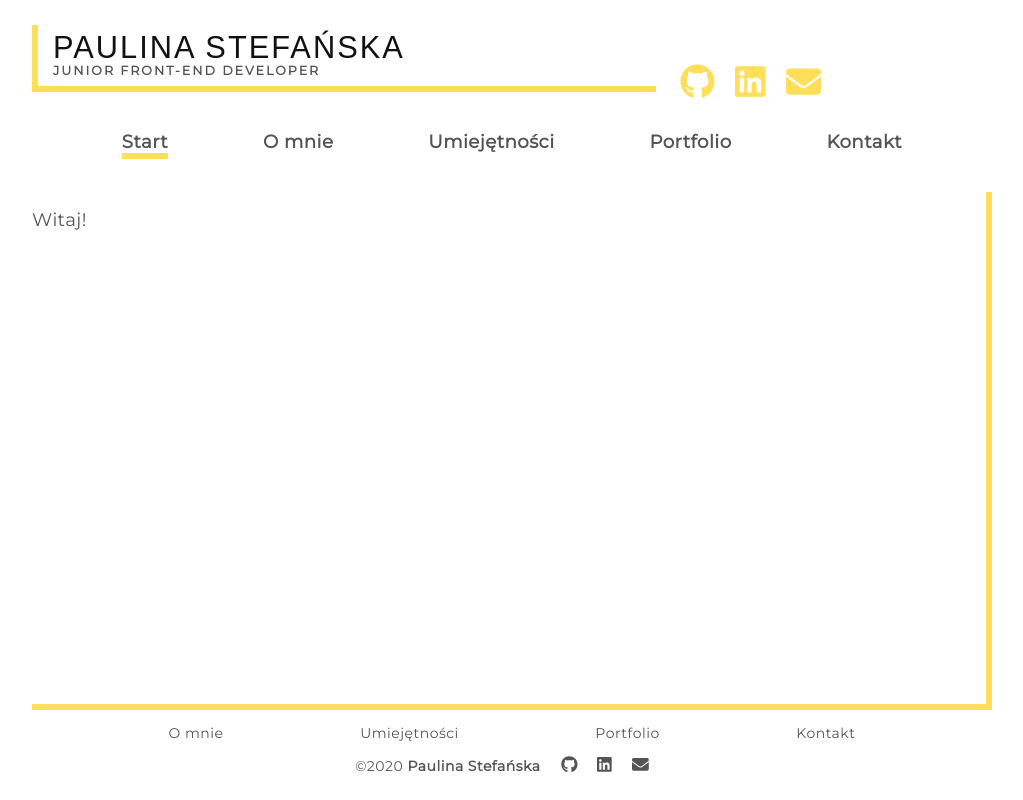
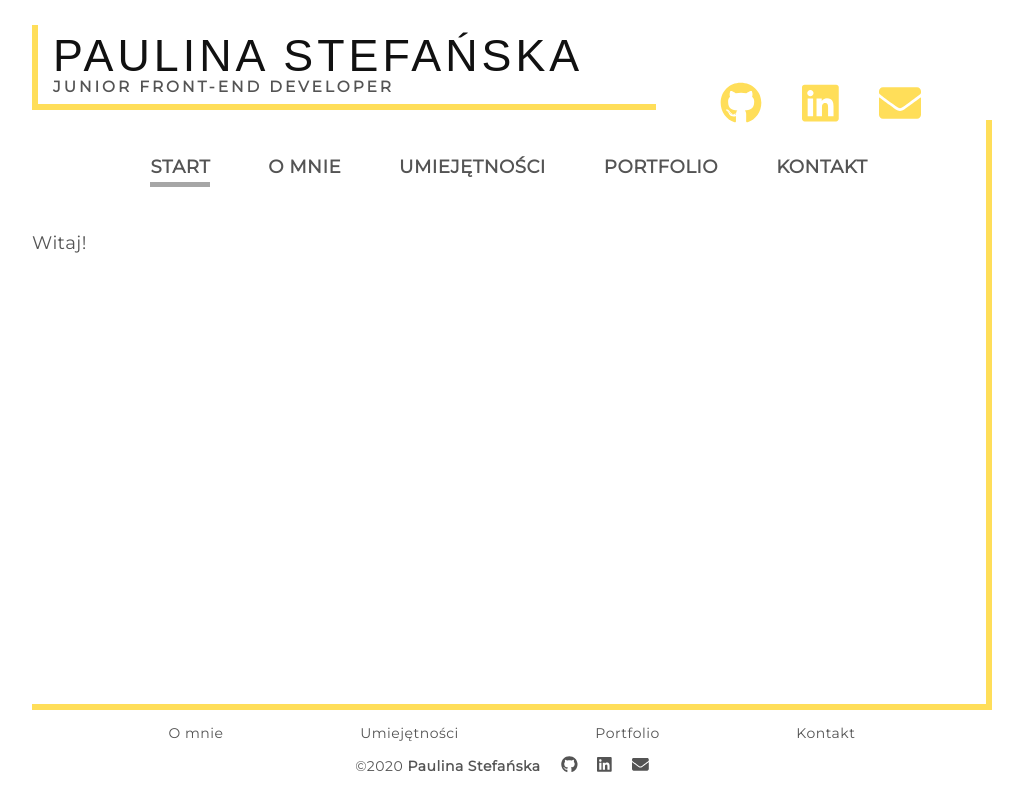
Before and after one commit to paulinastefanska/portfolio, a React (Create React App) app: page / in a window 1280 px wide. Shown: the whole page, without its empty margins (128-1151 px from the left). Built offline with nearby package versions, Linux system fonts and the light colour scheme; a web font is replaced by a local one.

Commit message:
Add tablet and laptop menu

```diff
--- a/src/styles/layouts/Menu.scss
+++ b/src/styles/layouts/Menu.scss
@@ -22,6 +22,13 @@
     @include mobile-large {
       font-size: $base-size * 2.2;
     }
+    @include tablet-small {
+      font-size: $base-size * 2.5;
+    }
+    @include tablet-large {
+      font-size: $base-size * 3.2;
+      letter-spacing: 4px;
+    }
   }
   &_subtitle {
     font-size: $base-size * 0.7;
@@ -29,6 +36,10 @@
     letter-spacing: 2px;
     @include mobile-large {
       font-size: $base-size * 0.9;
+    }
+    @include tablet-large {
+      font-size: $base-size * 1.1;
+      letter-spacing: 3px;
     }
   }
   &_hamburger {
@@ -86,11 +97,33 @@
     top: 38px;
     a {
       color: $color-yellow;
-      font-size: 35px;
+      font-size: $base-size * 2.5;
       margin: 10px;
+      &:hover {
+        @include tablet-large {
+          transition: $transition;
+          color: $color-grey;
+        }
+      }
+      @include tablet-small {
+        margin: 15px;
+      }
+      @include tablet-large {
+        margin: 20px;
+        font-size: $base-size * 3;
+      }
     }
     @include mobile-large {
       display: block;
+    }
+    @include tablet-small {
+      right: -215px;
+      top: 45px;
+    }
+    @include tablet-large {
+      right: -285px;
+      top: 55px;
+      z-index: 1;
     }
   }
   @include mobile-large {
@@ -109,33 +142,58 @@
   transition: $transition;
   &_list {
     list-style: none;
-    padding: 0;
+    padding: 10px 0;
+    margin: 0;
     @include mobile-large {
       display: flex;
       justify-content: space-evenly;
     }
+    @include tablet-large {
+      justify-content: center;
+      padding: 18px 0;
+    }
   }
   &_item {
-    padding: 5px;
+    padding: 4px;
     margin: 15px 0;
-    font-size: $base-size * 1.4;
-    font-weight: 900;
+    font-weight: bold;
+    text-transform: uppercase;
     a {
       border-left: 6px solid $color-background;
       padding-left: 20px;
+      &:hover {
+        @include tablet-large {
+          transition: $transition;
+          padding-bottom: 4px;
+          border-bottom: 5px solid $color-grey;
+        }
+      }
       &.active {
         border-left: 6px solid $color-yellow;
         @include mobile-large {
           border-left: none;
-          border-bottom: 6px solid $color-yellow;
+          border-bottom: 5px solid $color-yellow;
+        }
+        @include tablet-large {
+          border-bottom-color: $color-grey;
+          padding-bottom: 4px;
         }
       }
       @include mobile-large {
         border-left: none;
-        border-bottom: 6px solid $color-background;
-        font-size: $base-size * 1.3;
+        border-bottom: 5px solid $color-background;
+        margin: 10px 0;
+        font-size: $base-size * 1.1;
         padding-left: 0;
       }
+      @include tablet-large {
+        font-size: $base-size * 1.3;
+        padding-bottom: 12px;
+        border-bottom: 5px solid $color-background;
+      }
+    }
+    @include tablet-large {
+      margin: 15px 25px;
     }
   }
   @include mobile-large {
@@ -143,6 +201,11 @@
     position: relative;
     left: 0;
     padding: 0;
+    transition: none;
+  }
+  @include tablet-large {
+    z-index: 0;
+    border-right: 6px solid $color-yellow;
   }
 }
 .menu--open {
```
